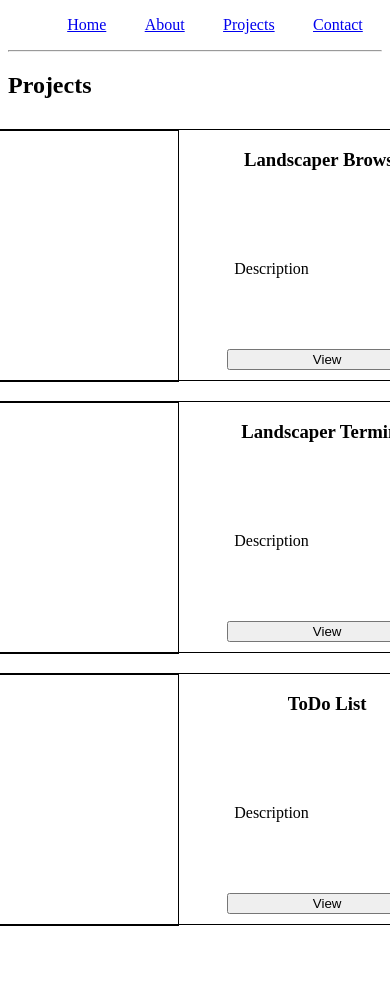
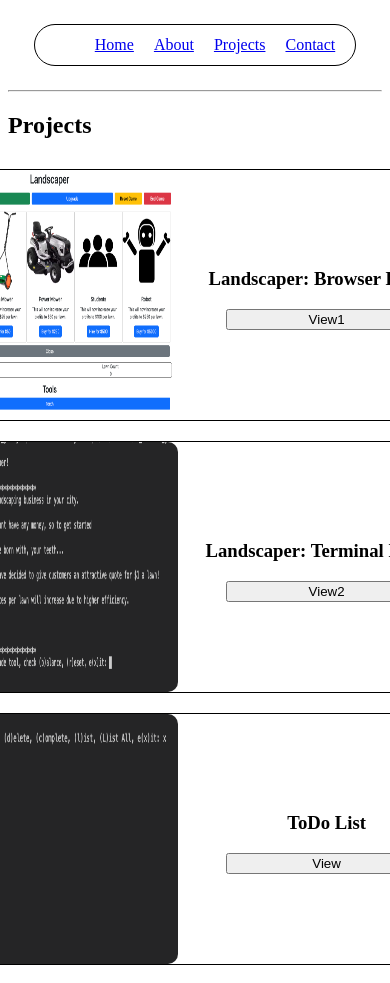
Before and after one commit to jcoop32/portfolio, a plain HTML site: page projects.html in a window 390 px wide. Shown: the top 983 px of the page. Before the commit the page ends 943 px from the top, so only its background shows below. Drawn offline with nearby package versions, Linux system fonts and the light colour scheme.

Commit message:
onclick for btn1 works need to fix rest

```diff
--- a/index.js
+++ b/index.js
@@ -11,11 +11,34 @@ contact interactions:
 .hover() -> when user hovers over button change background color to either black or white depending on default color
 .on('click') -> when user clicks on a button, open page in new tab
 
+
+check in on thurs
 */
 
 //project container
 
-
 $(() => {
-
+  //   const $projectDescription = $('#project1-description');
+  const $project1Description = $('#project1-description');
+  const $project2Description = $('#project2-description');
+  const $project3Description = $('#project3-description');
+  const $projectBtn = $('button');
+  $project1Description.hide();
+  $project2Description.hide();
+  $project3Description.hide();
+  $projectBtn.on('click', () => {
+    let currentBtn = $('.project-btn').attr('id');
+    console.log(currentBtn);
+    switch (currentBtn) {
+      case 'btn1':
+        $project1Description.toggle('slow');
+        break;
+      case 'btn2':
+        $project2Description.toggle('slow');
+        break;
+      case 'btn3':
+        $project3Description.toggle('slow');
+        break;
+    }
+  });
 });
--- a/projects.html
+++ b/projects.html
@@ -7,16 +7,19 @@
     <link rel="stylesheet" href="style.css" />
     <script src="https://code.jquery.com/jquery-3.7.0.min.js"></script>
     <script src="index.js"></script>
-    <title>Joshua Cooper</title>
+    <title>Projects</title>
   </head>
   <body>
     <!--nav bar-->
     <!--https://www.javatpoint.com/html-nav-tag-->
     <section>
-      <nav id="nav-bar">
       <ul id="ul-nav-bar">
-          <li id="home-list-item"><a href="index.html" id="home-link">Home</a></li>
-          <li id="about-list-item"><a href="about.html" id="about-link">About</a></li>
+        <li id="home-list-item">
+          <a href="index.html" id="home-link">Home</a>
+        </li>
+        <li id="about-list-item">
+          <a href="about.html" id="about-link">About</a>
+        </li>
         <li id="projects-list-item">
           <a href="projects.html" id="project-link">Projects</a>
         </li>
@@ -24,41 +27,56 @@
           <a href="contact.html" id="contact-link">Contact</a>
         </li>
       </ul>
-      </nav>
     </section>
     <hr />
     <div id="project-title">
       <h2>Projects</h2>
     </div>
     <div id="project-container">
+      <!--project 1-->
       <div id="landscaper-container" class="project-item">
         <div id="p1ImgContainer" class="project-img-container">
-                <img class="project-img">
+          <img class="project-img" src="/images/landscaperBrowser.png" />
         </div>
         <div class="project-info">
-                <h3 class="project-h3">Landscaper Browser</h3>
-                <p class="project-p">Description</p>
-                <button class="project-btn">View</button>
+          <h3 class="project-h3">Landscaper: Browser Edition</h3>
+          <p class="project-p" id="project1-description">
+            For this project, I needed to take my idea from the terminal and
+            bring it to the Browser. In This Game the goal is to make $10,000
+            and unlocked each tool. You first start off with just your teeth and
+            can make your way up to more efficient robots!
+          </p>
+          <button class="project-btn" id="btn1">View1</button>
         </div>
       </div>
+      <!--project 2-->
       <div id="landscaperTerminal-container" class="project-item">
         <div id="p2ImgContainer" class="project-img-container">
-                <img class="project-img">
+          <img class="project-img" src="/images/landscaperTerminal.png" />
         </div>
         <div class="project-info">
-                <h3 class="project-h3">Landscaper Terminal</h3>
-                <p class="project-p">Description</p>
-                <button class="project-btn">View</button>
+          <h3 class="project-h3">Landscaper: Terminal Edition</h3>
+          <p class="project-p" id="project2-description">
+            In this game the goal is to make $10,000 and unlocked each tool. You
+            first start off with just your teeth and can make your way up to
+            more efficient tools to earn more money!
+          </p>
+          <button class="project-btn" id="btn2">View2</button>
         </div>
       </div>
+      <!--project 3-->
       <div id="todo-list-container" class="project-item">
         <div id="p3ImgContainer" class="project-img-container">
-                <img class="project-img">
+          <img class="project-img" src="/images/todolist.png" />
         </div>
         <div class="project-info">
           <h3 class="project-h3">ToDo List</h3>
-                <p class="project-p">Description</p>
-                <button class="project-btn">View</button>
+          <p class="project-p" id="project3-description">
+            For this project, I wanted to create a To Do program to solidify the
+            skills I learned in Week 1 of the Bootcamp. This is a terminal based
+            program and I still have some features I want to add in the future!
+          </p>
+          <button class="project-btn" id="btn3">View</button>
         </div>
       </div>
     </div>
--- a/style.css
+++ b/style.css
@@ -1,14 +1,21 @@
 #ul-nav-bar {
   display: flex;
-  /* position: fixed; */
   flex-direction: row;
-  justify-content: space-around;
+  justify-content: space-evenly;
+  border: 1px solid;
+  border-radius: 100px;
+  height: 40px;
+  align-items: center;
+  width: 75%;
+}
+section {
+  display: flex;
+  justify-content: center;
+  align-content: center;
 }
 li {
+  color: black;
   list-style: none;
-}
-#home-list-item {
-  justify-content: start;
 }
 .greeting {
   display: flex;
@@ -16,23 +23,19 @@ li {
   justify-content: space-around;
 }
 #front-text-container {
+  text-align: center;
 }
 #img-fp {
   border: 1px solid black;
   width: 300px;
   height: 350px;
 }
-/* section {
-  border: 1px solid black;
-  margin: 5px;
-} */
 #about-container {
   width: 50%;
 }
 #project-title {
   text-align: start;
 }
-
 #project-container {
   display: flex;
   flex-direction: column;
@@ -43,6 +46,7 @@ li {
   width: 550px;
   height: 250px;
   border: 1px solid black;
+  border-radius: 10px;
   margin: 10px;
   display: flex;
   flex-direction: row;
@@ -58,13 +62,17 @@ li {
 .project-img-container {
   width: 90%;
   height: 100%;
-  border: 1px solid black;
+}
+.project-img {
+  width: 100%;
+  height: 100%;
+  border-radius: 10px;
 }
 .project-h3 {
   text-align: justify;
 }
 .project-p {
-  width: 65%;
+  width: 85%;
   height: 250px;
   text-align: justify;
   justify-content: center;
```
Also changed, not shown: about.html (+14 -12 lines), contact.html (+7 -5 lines), index.html (+6 -6 lines), images/landscaperBrowser.png (added), images/landscaperTerminal.png (added), images/todolist.png (added). Lines whose indentation alone changed are shown as unchanged.
